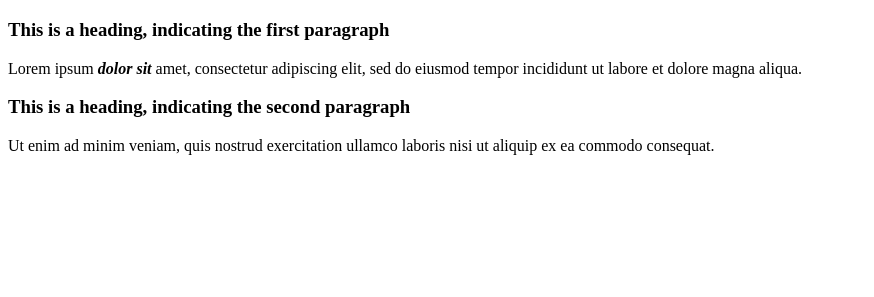
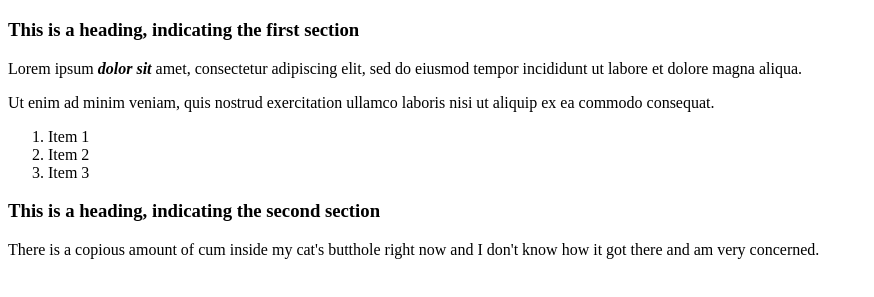
Before and after one commit to ChengFengLiu21/git_test, a plain HTML site: page index.html in a window 1280 px wide. Shown: the part 61-358 px from the top of the page, without its empty margins (0-874 px from the left). Drawn offline with Linux system fonts and the light colour scheme.

Commit message:
added some more random shit that I can't be fucked keeping track of right now

```diff
--- a/index.html
+++ b/index.html
@@ -10,20 +10,31 @@
 
     <!-- I learn't that this is for writing comments in HTML-->
 
-    <h3>This is a heading, indicating the first paragraph</h3>
+    <h3>This is a heading, indicating the first section</h3>
 
     <p>
-    Lorem ipsum <em><strong>dolor sit</strong></em> amet, consectetur adipiscing elit, sed do eiusmod tempor
-    incididunt ut labore et dolore magna aliqua.
+        Lorem ipsum <em><strong>dolor sit</strong></em> amet, consectetur adipiscing elit, sed do eiusmod tempor
+        incididunt ut labore et dolore magna aliqua.
     </p>
 
     <!-- This is another comment that was triggered by a shortcut in vscode -->
 
-    <h3>This is a heading, indicating the second paragraph</h3>
+    <p>
+        Ut enim ad minim veniam, quis nostrud exercitation ullamco laboris
+        nisi ut aliquip ex ea commodo consequat.
+    </p>
+
+    <ol>
+        <li>Item 1</li>
+        <li>Item 2</li>
+        <li>Item 3</li>
+    </ol>
+
+    <h3>This is a heading, indicating the second section</h3>
 
     <p>
-    Ut enim ad minim veniam, quis nostrud exercitation ullamco laboris
-    nisi ut aliquip ex ea commodo consequat.
+        There is a copious amount of cum inside my cat's butthole right now and I don't know
+        how it got there and am very concerned.
     </p>
 
 </body>
```
Also changed, not shown: links-and-images/index.html (added, +11 -0 lines).
